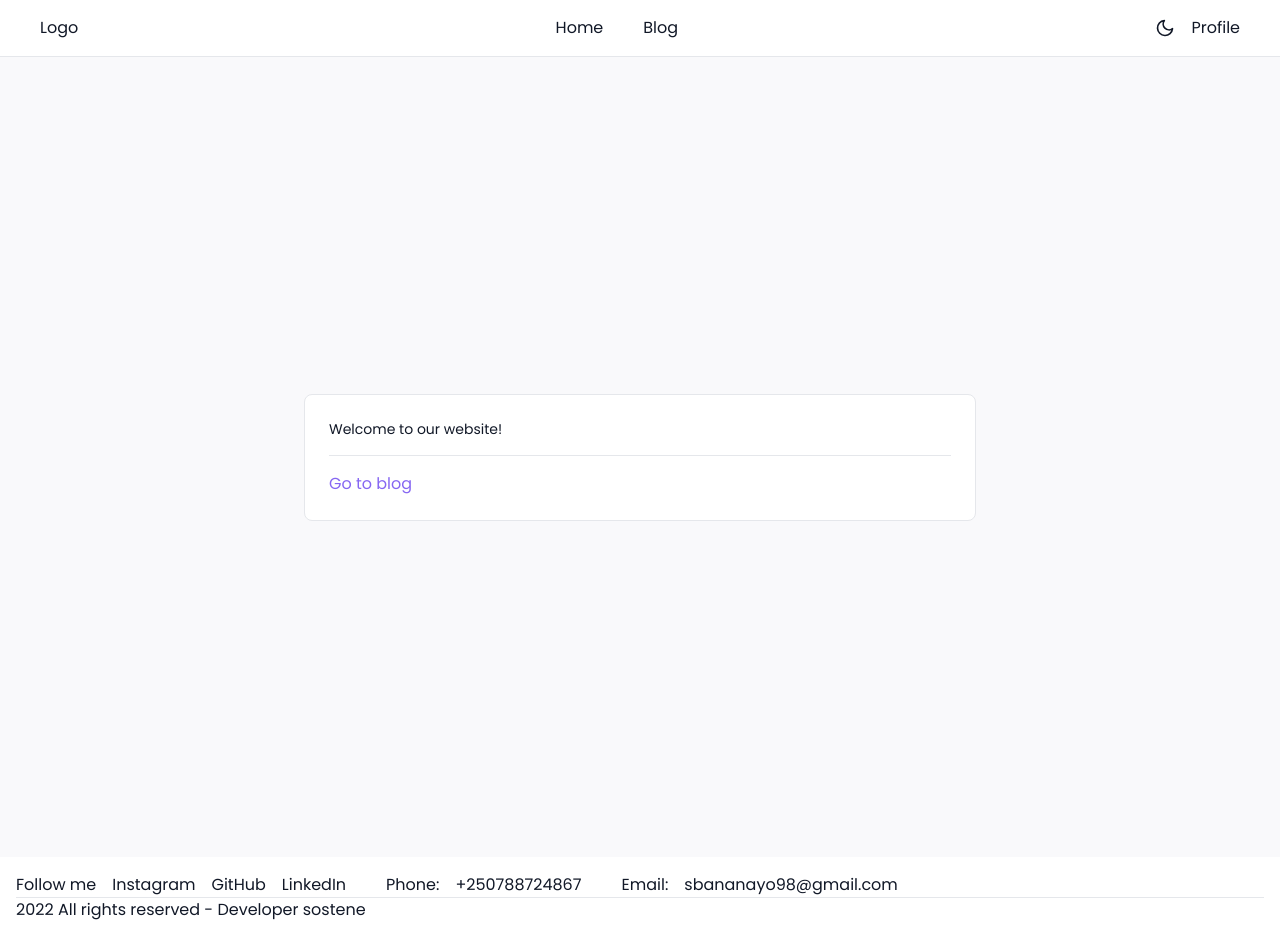
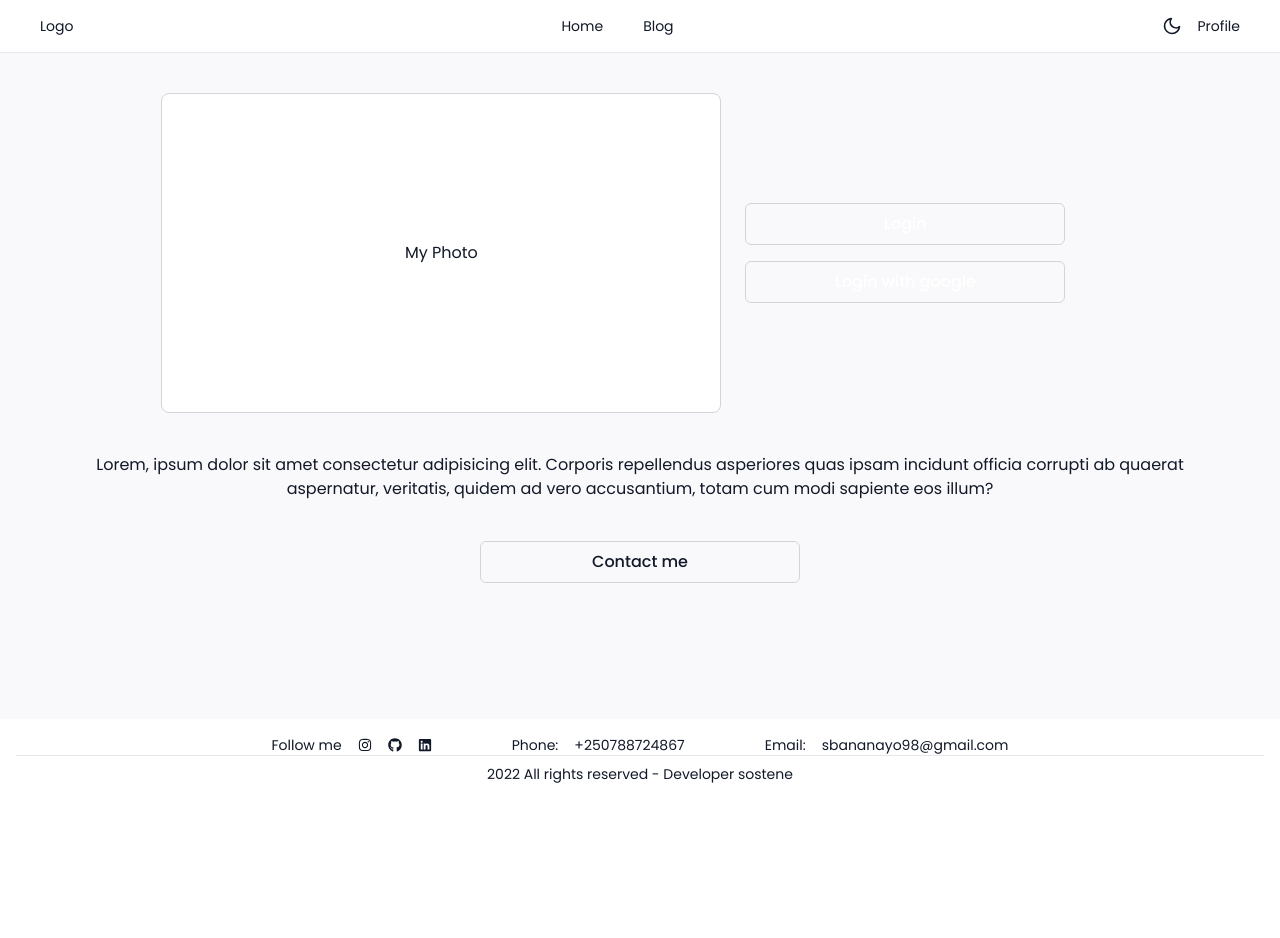
Before and after one commit to Bananayosostene/my-brand-fn, a Next.js app: page / in a window 1280 px wide. After the commit the page ends 800 px from the top, so only its background shows below. Built offline with nearby package versions, Linux system fonts and the light colour scheme.

Commit message:
add home page designs

```diff
--- a/src/app/layout.tsx
+++ b/src/app/layout.tsx
@@ -4,6 +4,9 @@ import "./globals.css";
 import { ThemeProvider } from "@/components/theme-provider";
 import { useTheme } from "next-themes";
 import { FiSun, FiMoon } from "react-icons/fi";
+import { FaGithub } from "react-icons/fa6";
+import { FaLinkedin } from "react-icons/fa6";
+import { FaInstagram } from "react-icons/fa6";
 
 export default function RootLayout({
   children,
@@ -43,9 +46,9 @@ function Header() {
   const { theme, setTheme } = useTheme();
 
   return (
-    <header className="bg-white dark:bg-dark-bg text-light-text dark:text-dark-text px-10 py-4 border-b border-gray-200 dark:border-gray-700 flex justify-between">
+    <header className="bg-white dark:bg-dark-bg text-sm text-light-text dark:text-dark-text px-10 py-4 border-b border-gray-200 dark:border-gray-700 flex justify-between">
       <div className="flex gap-4">
-        <Link href="/blog">Logo</Link>
+        <Link href="#">Logo</Link>
       </div>
       <div className="flex gap-10">
         <Link href="./">Home</Link>
@@ -66,39 +69,39 @@ function Header() {
 
 function Footer() {
   return (
-    <footer className="bg-white dark:bg-dark-bg text-light-text dark:text-dark-text p-4">
-      <div className="flex gap-10 flex-wrap border-b border-gray-200 dark:border-gray-700">
-        <div className="flex gap-4">
+    <footer className="bg-white dark:bg-dark-bg text-light-text dark:text-dark-text text-sm  p-4">
+      <div className="flex gap-[5rem] flex justify-center items-center border-b border-gray-200 dark:border-gray-700">
+        <div className="flex gap-4 items-center">
           <p>Follow me</p>
           <ul className="flex gap-4">
             <li>
               <a href="https://twitter.com/devsoso" target="_blank" rel="noopener noreferrer">
-                Instagram
+                <FaInstagram />
               </a>
             </li>
             <li>
               <a href="https://github.com/devsoso" target="_blank" rel="noopener noreferrer">
-                GitHub
+                <FaGithub />
               </a>
             </li>
             <li>
               <a href="https://devsoso.com" target="_blank" rel="noopener noreferrer">
-                LinkedIn
+                <FaLinkedin />
               </a>
             </li>
           </ul>
         </div>
         <div className="flex gap-4">
-          <p>Phone:</p>
+          <p>Phone: </p>
           <a href="tel:+250788724867">+250788724867</a>
         </div>
         <div className="flex gap-4">
-          <p>Email:</p>
+          <p>Email: </p>
           <a href="mailto:sbananayo98@gmail.com">sbananayo98@gmail.com</a>
         </div>
       </div>
       <div>
-        <p>2022 All rights reserved  - Developer sostene </p>
+        <p className="text-sm text-center mt-2 ">2022 All rights reserved  - Developer sostene </p>
        </div>
     </footer>
   );
--- a/src/app/page.tsx
+++ b/src/app/page.tsx
@@ -1,12 +1,24 @@
+import Button from '@/components/Button';
 import Link from 'next/link';
 
 export default function Page() {
   return (
-    <div className='flex items-center justify-center min-h-screen p-4'>
-      <div className='border border-gray-200 dark:border-gray-700 w-full max-w-2xl p-6 rounded-lg bg-white dark:bg-dark-bg'>
-        <p className='text-sm'>Welcome to our website!</p>
-        <hr className="my-4 border-gray-200 dark:border-gray-700" />
-        <Link href="/blog" className="text-primary hover:underline">Go to blog</Link>
+    <div className='flex flex-col justify-center items-center'>
+    <div className='flex px-20 w-screen pt-10 gap-6 justify-center items-center'>
+      <div className='w-1/2 h-[20rem] rounded-lg bg-white dark:bg-dark-bg border border-gray-300 dark:border-gray-700 flex items-center justify-center'>
+        <p className='text-center'>My Photo</p>
+      </div>
+      <div className='w-1/3'>
+        <Button className='mb-4' variant='secondary'>Login</Button>
+        <Button variant='secondary'>Login with google</Button>
+      </div>
+      </div>
+
+      <div className='px-20 py-10'>
+        <p className='text-center text-md'>Lorem, ipsum dolor sit amet consectetur adipisicing elit. Corporis repellendus asperiores quas ipsam incidunt officia corrupti ab quaerat aspernatur, veritatis, quidem ad vero accusantium, totam cum modi sapiente eos illum?</p>
+      </div>
+      <div>
+        <Button variant='outline'>Contact me</Button>
       </div>
     </div>
   );
--- /dev/null
+++ b/src/components/Button.tsx
@@ -0,0 +1,41 @@
+import React, { forwardRef, ReactNode } from 'react';
+
+interface ButtonProps extends React.ButtonHTMLAttributes<HTMLButtonElement> {
+  children: ReactNode;
+  className?: string;
+  variant?: 'primary' | 'secondary' | 'outline' | 'text';
+}
+
+const Button = forwardRef<HTMLButtonElement, ButtonProps>(
+  (
+    { children, className = '', variant = 'primary', ...props },
+    ref
+  ) => {
+    const baseStyles =
+      'inline-flex items-center justify-center border border-gray-300 dark:border-gray-700 rounded-md w-[20rem] px-4 py-2 font-medium transition-colors focus:outline-none focus-visible:ring-2 focus-visible:ring-offset-2';
+
+    const variantStyles = {
+      primary:
+        'bg-primary-500 text-white hover:bg-primary-600 focus-visible:ring-primary-500',
+      secondary:
+        'bg-secondary-500 text-white hover:bg-secondary-600 focus-visible:ring-secondary-500',
+      outline:
+        'border border-primary-500 text-primary-500 hover:bg-primary-50 focus-visible:ring-primary-500',
+      text: 'text-primary-500 hover:bg-primary-50 focus-visible:ring-primary-500',
+    };
+
+    return (
+      <button
+        ref={ref}
+        className={`${baseStyles} ${variantStyles[variant]} ${className}`}
+        {...props}
+      >
+        {children}
+      </button>
+    );
+  }
+);
+
+Button.displayName = 'Button';
+
+export default Button;
--- a/tailwind.config.ts
+++ b/tailwind.config.ts
@@ -11,8 +11,8 @@ const config: Config = {
     extend: {
        screens: {
         sm: "5px",
-        md: "8px",
-        lg: "10px",
+        md: "6px",
+        lg: "8px",
         xl: "16px",
         "2xl": "24px",
       },
```
